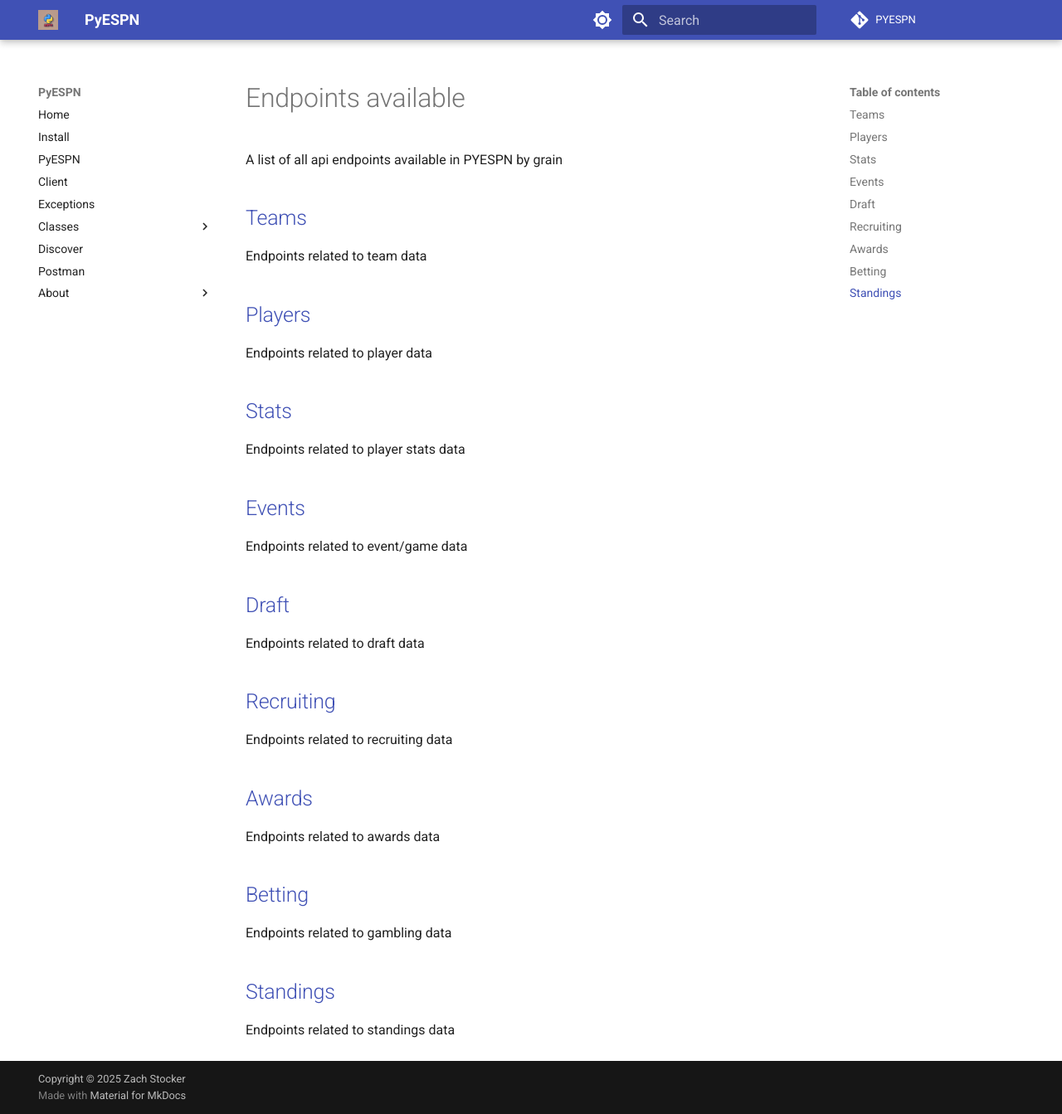
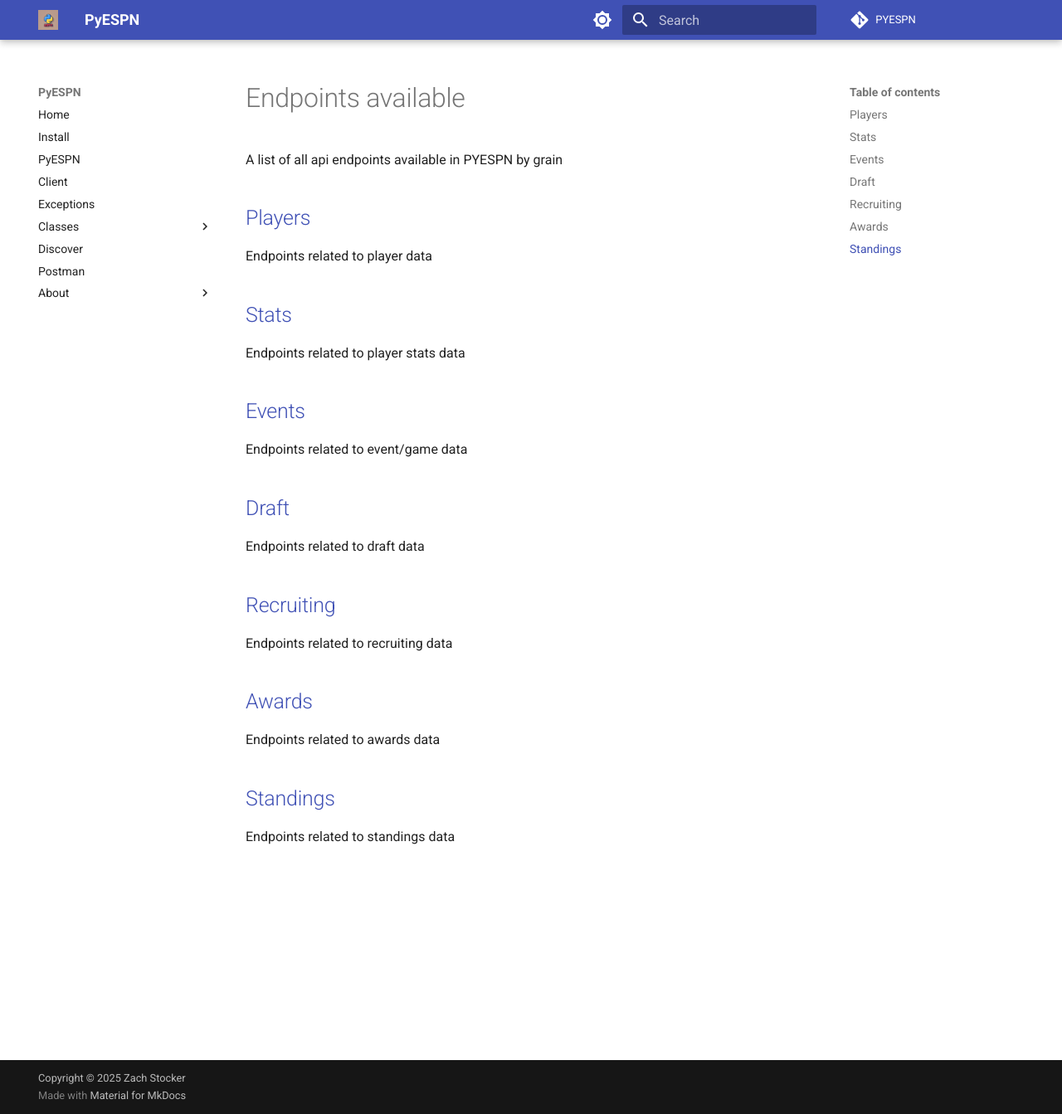
Before and after one commit to EnderLocke/pyespn, an MkDocs documentation site: the page built from docs/api_endpoints.md, in a window 1280 px wide and 1343 px high. Shown: the whole window at 83% size. Built offline with MkDocs 1.6.1 and Material for MkDocs 9.7.7, drawn with Linux system fonts in a browser that asks for light colours; comment, search, counter and statistics services are not loaded.

Commit message:
adding/removing docs

```diff
--- a/docs/api_endpoints.md
+++ b/docs/api_endpoints.md
@@ -1,8 +1,5 @@
 # Endpoints available
 A list of all api endpoints available in PYESPN by grain
-
-## [Teams](endpoints%2Fteams.md)
-Endpoints related to team data
 
 ## [Players](endpoints%2Fplayers.md)
 Endpoints related to player data
@@ -22,8 +19,5 @@ Endpoints related to recruiting data
 ## [Awards](endpoints%2Fawards.md)
 Endpoints related to awards data
 
-## [Betting](endpoints%2Fbetting.md)
-Endpoints related to gambling data
-
 ## [Standings](endpoints%2Fstandings.md)
 Endpoints related to standings data
```
